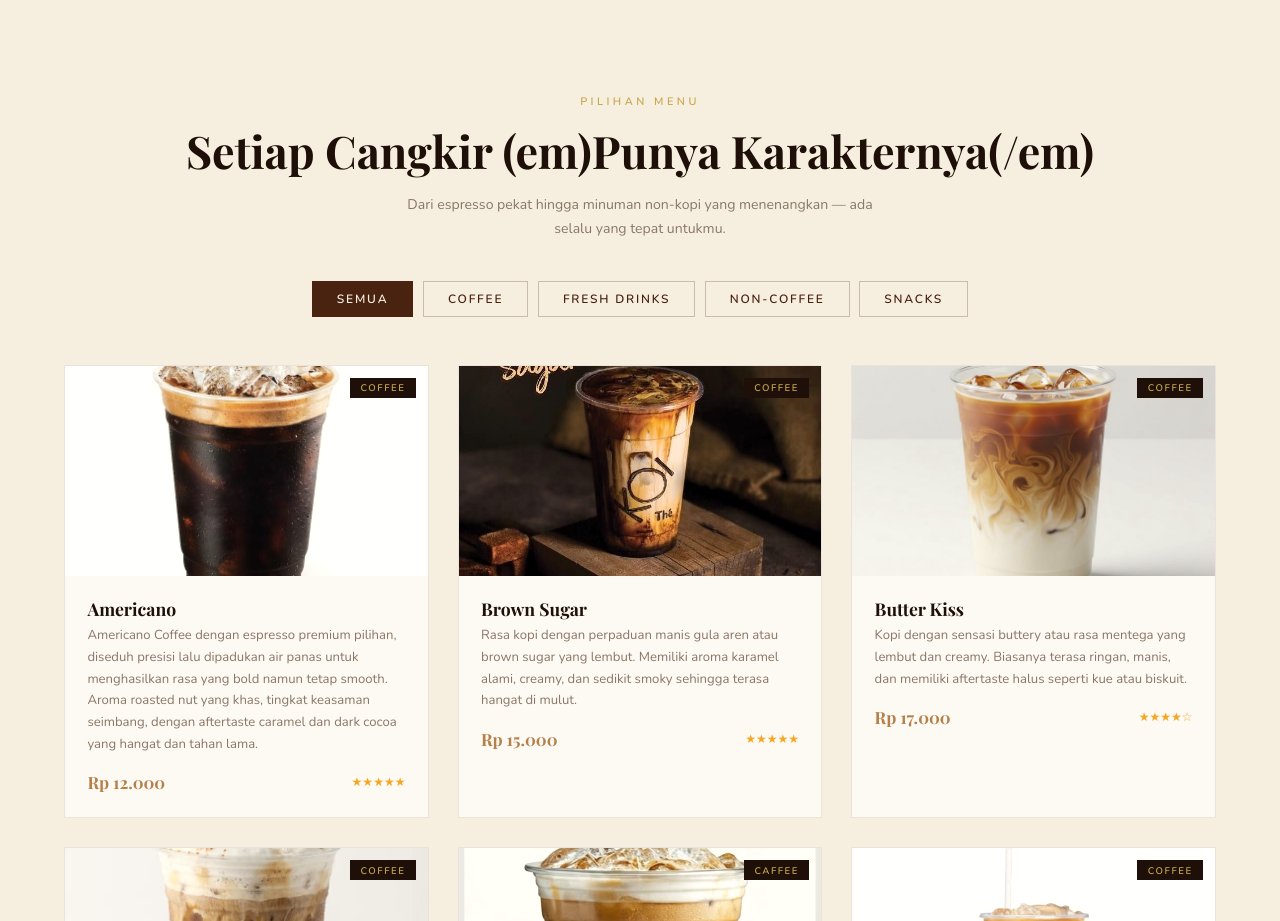
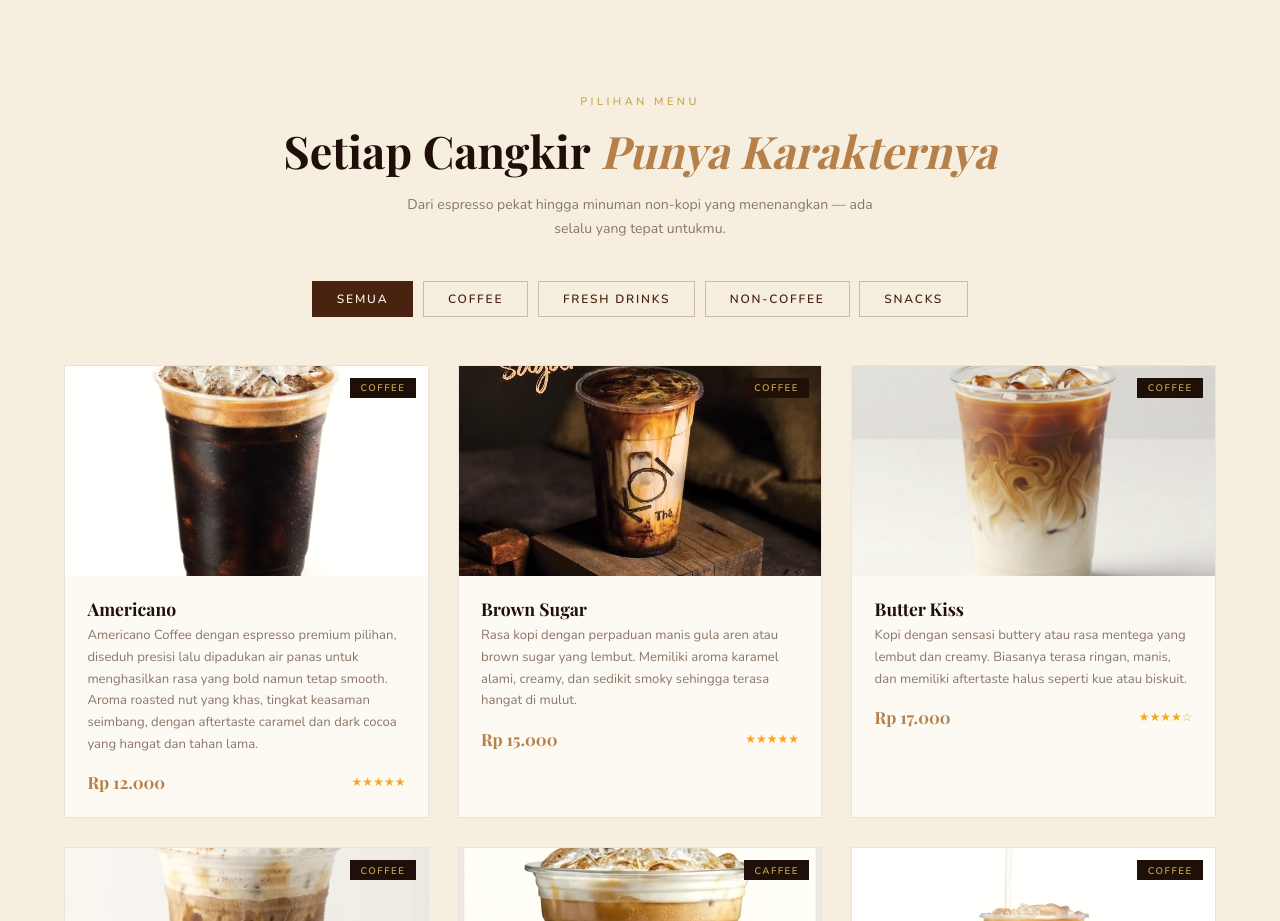
Before and after one commit to ibnufatah/to-one., a plain HTML site: page index.html in a window 1280 px wide. Shown: the part 2180-3101 px from the top of the page. Drawn offline with nearby package versions, Linux system fonts and the light colour scheme; a web font is replaced by a local one.

Commit message:
index.html

```diff
--- a/index.html
+++ b/index.html
@@ -157,7 +157,7 @@ Berdasarkan dampak positif dari program yang berdikari ini diharapkan teaching f
 <section id="menu">
   <div class="section-center reveal">
     <div class="section-tag"><b>Pilihan Menu</b></div>
-    <h2 class="section-title">Setiap Cangkir (em)Punya Karakternya(/em)</h2>
+    <h2 class="section-title">Setiap Cangkir <em>Punya Karakternya</em></h2>
     <p style="color:var(--muted);font-size:.88rem;max-width:500px;margin:.5rem auto 0;line-height:1.7;">Dari espresso pekat hingga minuman non-kopi yang menenangkan — ada selalu yang tepat untukmu.</p>
   </div>
 
```
